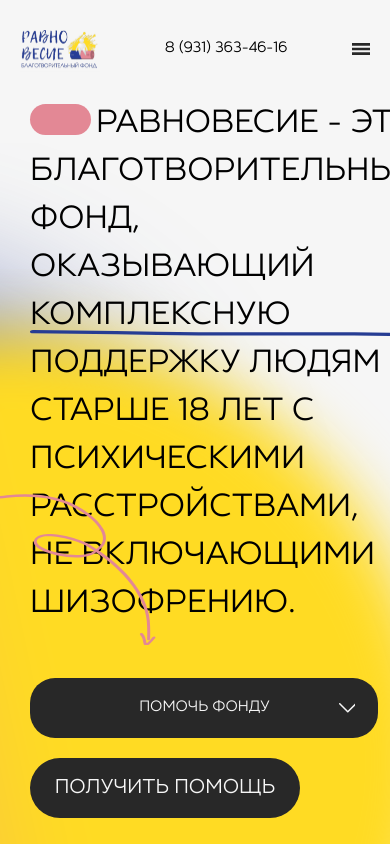
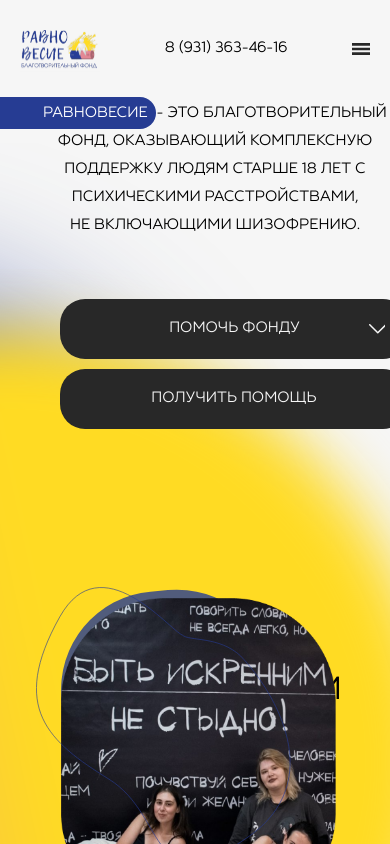
Before and after one commit to thirdmadman/fond-ravnovesie.ru_2023, a Next.js app: page / in a window 390 px wide. Shown: the top 844 px of the page. Built offline with nearby package versions, Linux system fonts and the light colour scheme.

Commit message:
feat: add adaptivity to screen size mobile-xl

```diff
--- a/src/styles/home/sectionMission.scss
+++ b/src/styles/home/sectionMission.scss
@@ -23,6 +23,17 @@
 
   @media screen and (max-width: $layout-breakpoint-tablet-xs) {
     flex-wrap: wrap;
+  }
+
+  @media screen and (max-width: $layout-breakpoint-tablet-xs) {
+    flex-direction: column;
+    align-items: center;
+  }
+
+  @media screen and (max-width: $layout-breakpoint-mobile-xl) {
+    padding: 0 40px;
+    max-width: initial;
+    min-height: 332px;
   }
 
 
@@ -58,6 +69,15 @@
       margin-right: 0px;
     }
 
+    @media screen and (max-width: $layout-breakpoint-mobile-xl) {
+      font-size: 15px;
+      max-width: 350px;
+      line-height: 28px;
+      text-align: center;
+      min-height: 144px;
+      margin-bottom: 55px;
+    }
+
     .section-mission__text-bage {
       display: inline-block;
       margin-left: 83px;
@@ -65,6 +85,12 @@
 
       @media screen and (max-width: $layout-breakpoint-desktop-s) {
         margin-left: 66px;
+      }
+
+      @media screen and (max-width: $layout-breakpoint-mobile-xl) {
+        margin-left: 0px;
+        color: $color-light-xl;
+        margin-right: 5px;
       }
 
       &::before {
@@ -76,13 +102,24 @@
         left: -80px;
         bottom: 17px;
         border-radius: 36px;
-        background: #e38895;
+        background: $color-primary-pink;
 
         @media screen and (max-width: $layout-breakpoint-desktop-s) {
           width: 61px;
           height: 31px;
           left: -66px;
           bottom: 13px;
+        }
+
+        @media screen and (max-width: $layout-breakpoint-mobile-xl) {
+          width: 178px;
+          height: 32px;
+          left: -63px;
+          bottom: -1px;
+          right: initial;
+          left: -65px;
+          z-index: -1;
+          background: $color-primary-blue;
         }
       }
     }
@@ -98,6 +135,10 @@
         height: 8px;
         display: block;
         background: url('../../../public/images/visuals/underline-blue-mission-home.svg') no-repeat;
+
+        @media screen and (max-width: $layout-breakpoint-mobile-xl) {
+          display: none;
+        }
       }
     }
   }
@@ -130,6 +171,11 @@
     @media screen and (max-width: $layout-breakpoint-tablet-xs) {
       max-width: 270px;
       margin-top: 50px;
+    }
+
+    @media screen and (max-width: $layout-breakpoint-mobile-xl) {
+      margin-top: 0px;
+      min-width: 100%;
     }
 
     &::before {
@@ -176,6 +222,10 @@
         top: -225px;
         left: -96px;
       }
+
+      @media screen and (max-width: $layout-breakpoint-mobile-xl) {
+        display: none;
+      }
     }
   }
 
@@ -203,6 +253,12 @@
       min-width: 270px;
       font-size: 20px;
     }
+
+    @media screen and (max-width: $layout-breakpoint-mobile-xl) {
+      min-width: 348px;
+      font-size: 15px;
+      border-radius: 25px;
+    }
   }
 
   .description {
@@ -221,6 +277,11 @@
       @media screen and (max-width: $layout-breakpoint-desktop-xs) {
         flex-direction: column;
         align-items: flex-start;
+      }
+
+      @media screen and (max-width: $layout-breakpoint-mobile-xl) {
+        align-items: center;
+        row-gap: 10px;
       }
     }
 
@@ -267,6 +328,10 @@
       @media screen and (max-width: $layout-breakpoint-tablet-xs) {
         margin-bottom: 20px;
       }
+
+      @media screen and (max-width: $layout-breakpoint-mobile-xl) {
+        display: none;
+      }
     }
   }
 }
```
